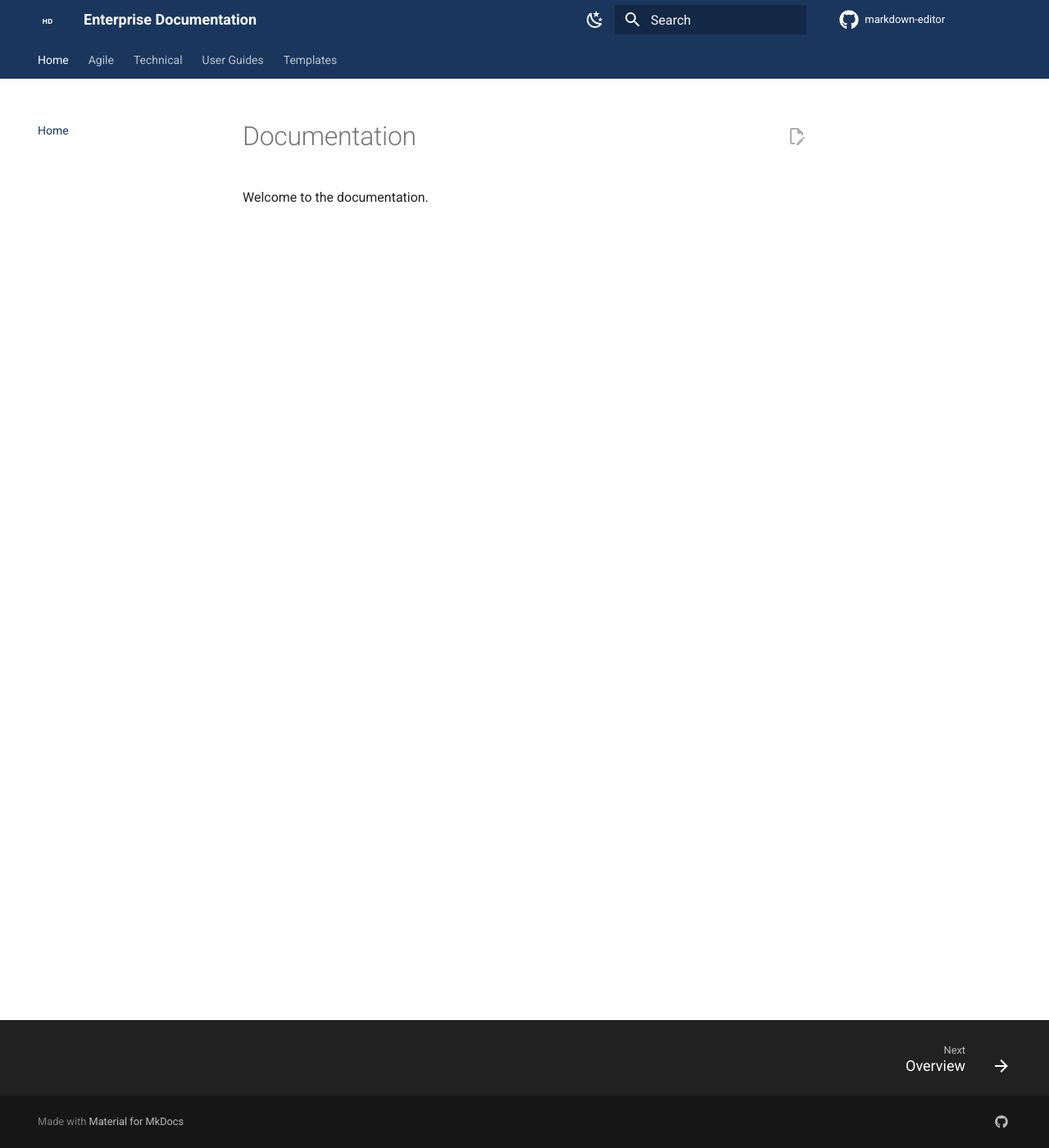
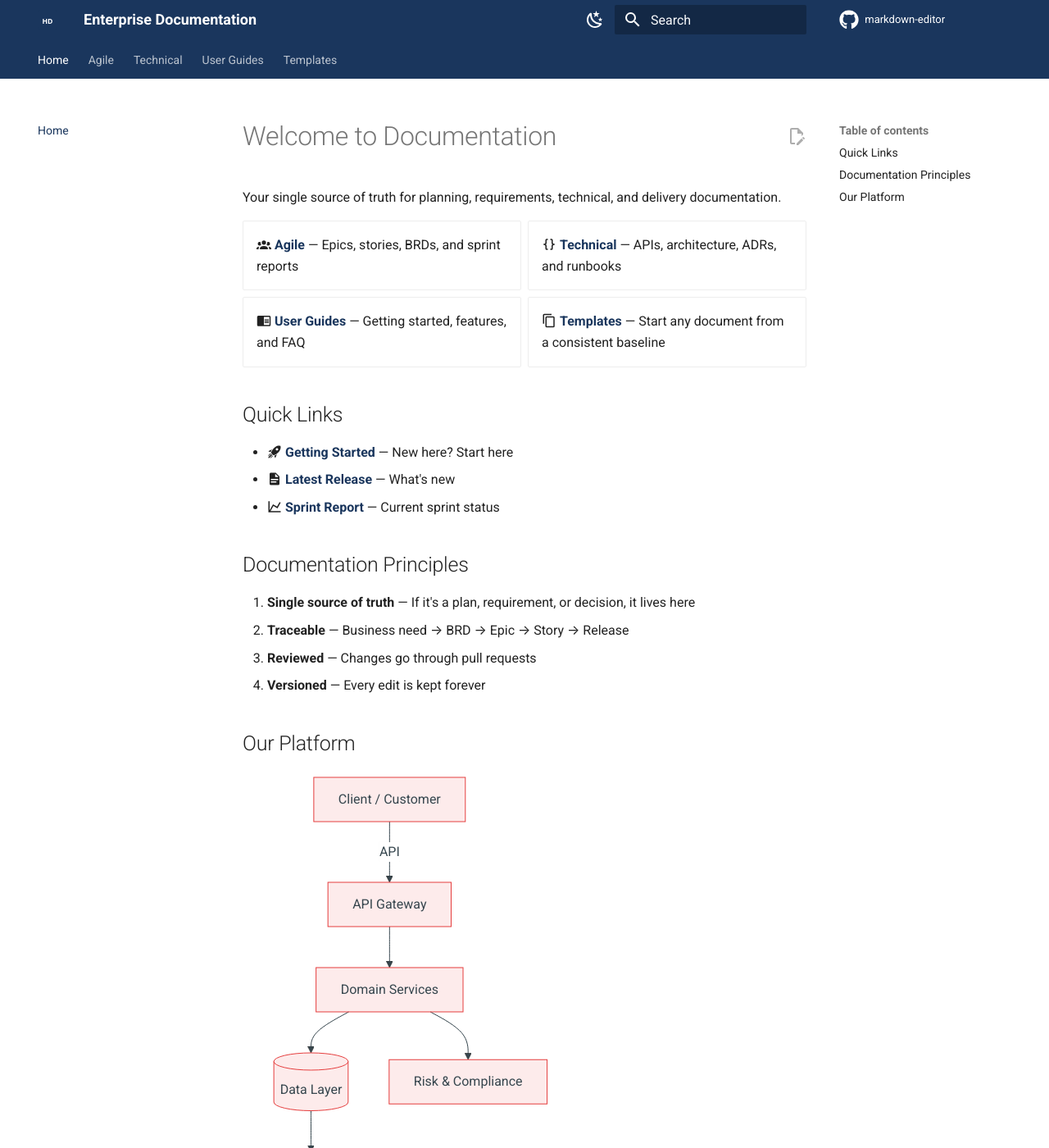
Before and after one commit to carloscuxin/markdown-editor, an MkDocs documentation site: the page built from docs/index.md, in a window 1280 px wide and 1400 px high. Shown: the whole window at 82% size. Built offline with MkDocs 1.6.1 and Material for MkDocs 9.7.7, drawn with Linux system fonts in a browser that asks for light colours; comment, search, counter and statistics services are not loaded.

Commit message:
feat: enhance home page with domain cards and quick links

````diff
--- a/docs/index.md
+++ b/docs/index.md
@@ -1,3 +1,36 @@
-# Documentation
+# Welcome to Documentation
 
-Welcome to the documentation.
+Your single source of truth for planning, requirements, technical, and delivery documentation.
+
+<div class="grid cards" markdown>
+
+- :material-account-group: **[Agile](agile/index.md)** — Epics, stories, BRDs, and sprint reports
+- :material-code-braces: **[Technical](technical/index.md)** — APIs, architecture, ADRs, and runbooks
+- :material-book-open: **[User Guides](user-guides/index.md)** — Getting started, features, and FAQ
+- :material-content-copy: **[Templates](doc-templates/index.md)** — Start any document from a consistent baseline
+
+</div>
+
+## Quick Links
+
+- :material-rocket-launch: **[Getting Started](user-guides/getting-started/index.md)** — New here? Start here
+- :material-file-document: **[Latest Release](agile/release-notes/v2.4.0.md)** — What's new
+- :material-chart-line: **[Sprint Report](agile/reports/sprint-42-review.md)** — Current sprint status
+
+## Documentation Principles
+
+1. **Single source of truth** — If it's a plan, requirement, or decision, it lives here
+2. **Traceable** — Business need → BRD → Epic → Story → Release
+3. **Reviewed** — Changes go through pull requests
+4. **Versioned** — Every edit is kept forever
+
+## Our Platform
+
+```mermaid
+flowchart TD
+    Client[Client / Customer] -->|API| Gateway[API Gateway]
+    Gateway --> Services[Domain Services]
+    Services --> Data[(Data Layer)]
+    Services --> Risk[Risk & Compliance]
+    Data --> Notify[Notifications]
+```
````
